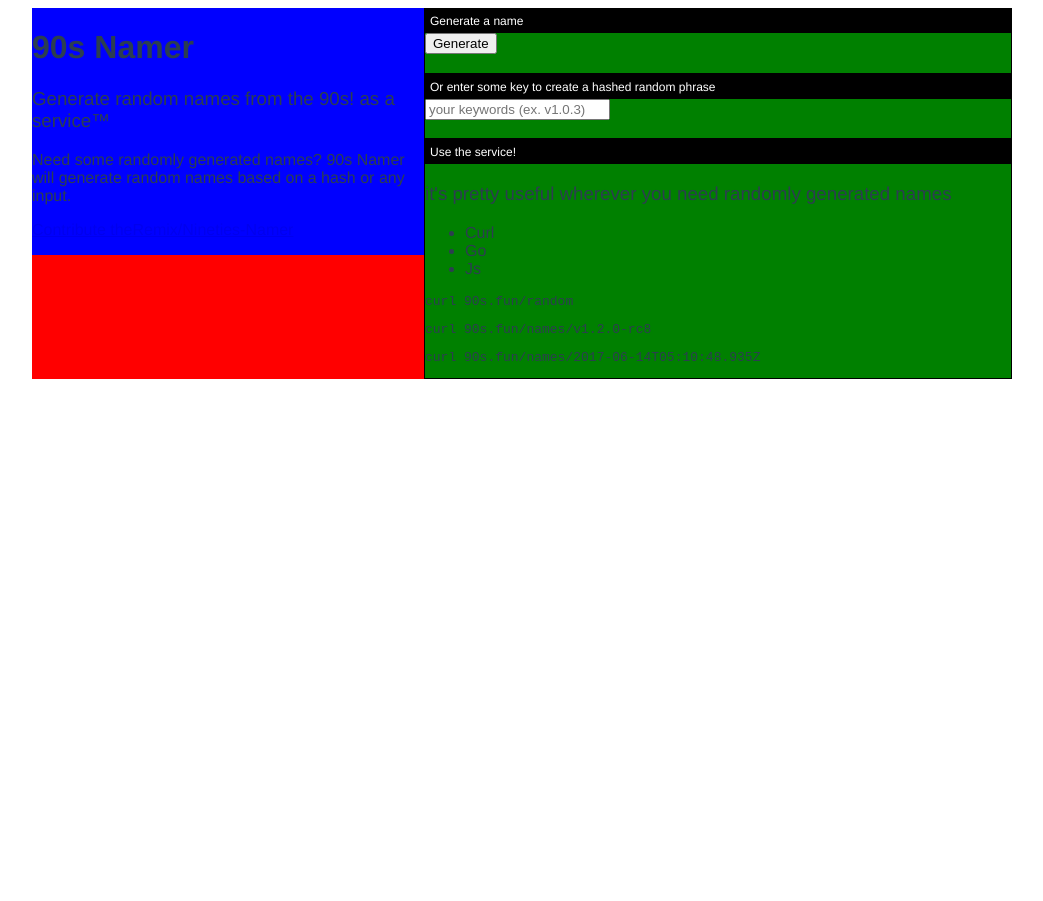
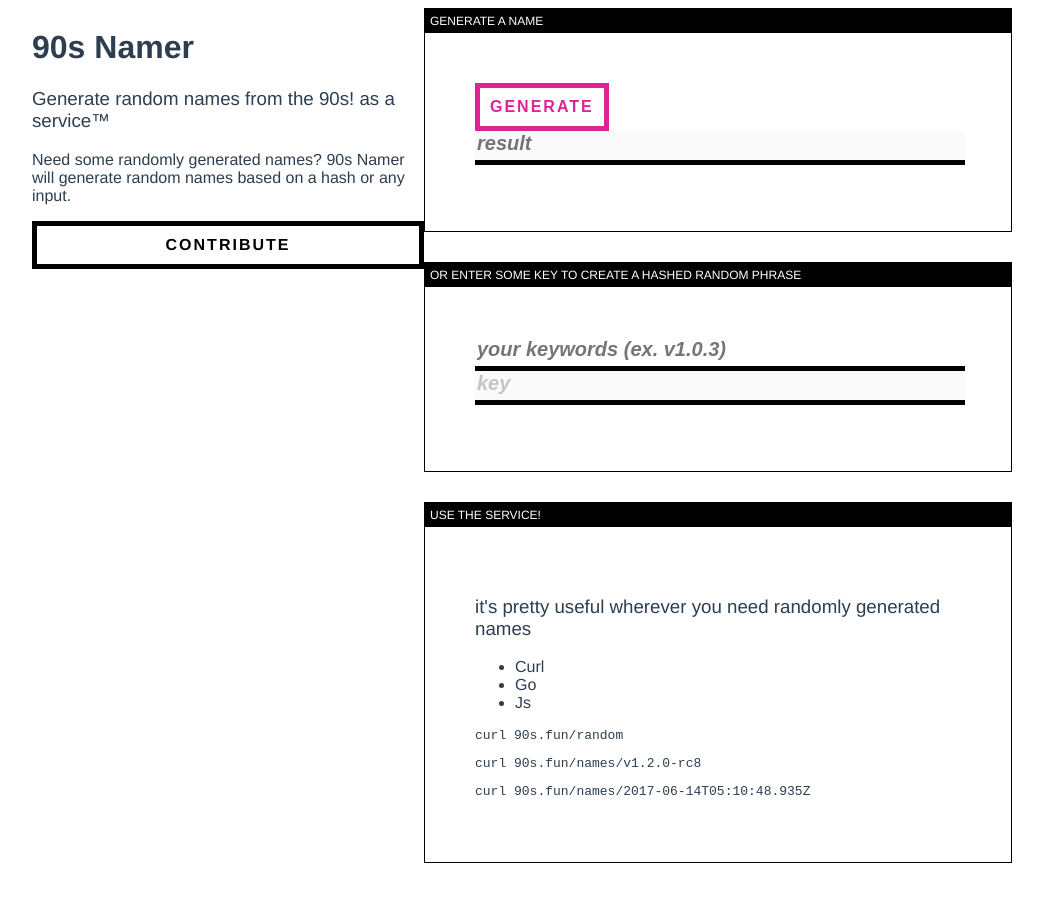
Before and after one commit to theRemix/Nineties-Namer, a Vue app in the folder ui/: page / in a window 1280 px wide. Shown: the whole page, without its empty margins (118-1161 px from the left). Before the commit the page ends 800 px from the top, so only its background shows below. Built offline with nearby package versions, Linux system fonts and the light colour scheme.

Commit message:
replaced .output divs with disabled inputs + styles

```diff
--- a/ui/src/App.vue
+++ b/ui/src/App.vue
@@ -34,26 +34,49 @@ export default {
   text-align: left;
   color: #2c3e50;
   margin-top: 60px;
-  background: red;
   max-width: 980px;
   margin: 0 auto;
   content: "";
   display: table;
   clear: both;
 }
+button, .button {
+  border: 5px solid #000000;
+  padding: 10px;
+  text-align: center;
+  text-transform: uppercase;
+  font-weight: bold;
+  letter-spacing: 2px;
+  cursor: pointer;
+  transition: 0.2s ease all;
+}
+input, .output {
+  border: none;
+  width: 100%;
+  border-bottom: 5px solid #000000;
+  font-size: 20px;
+  font-style: italic;
+  color: #C4C4C4;
+  font-weight: bold;
+  padding-bottom: 5px;
+}
+a {
+  text-decoration: none;
+  color: #000000;
+}
 .about, .right {
   display: inline-block;
   vertical-align: top;
 }
-.about {
-  background: blue;
-}
 .right {
-  background: green;
   width: 60%;
 }
 .random, .hash, .api {
   border: 1px solid #000000;
+  margin-bottom: 30px;
+}
+.inner {
+  padding: 50px;
 }
 h2 {
   color: #FFFFFF;
@@ -62,5 +85,6 @@ h2 {
   margin: 0;
   padding: 5px;
   text-align: left;
+  text-transform: uppercase;
 }
 </style>
--- a/ui/src/components/About.vue
+++ b/ui/src/components/About.vue
@@ -3,8 +3,8 @@
     <h1>90s Namer</h1>
     <h3>Generate random names from the 90s! as a service™</h3>
     <p>Need some randomly generated names? 90s Namer will generate random names based on a hash or any input.</p>
-    <p class="contribute">
-      <a href="https://github.com/theRemix/Nineties-Namer">Contribute theRemix/Nineties-Namer</a>
+    <p class="contribute button">
+      <a href="https://github.com/theRemix/Nineties-Namer">Contribute</a>
     </p>
   </div>
 </template>
--- a/ui/src/components/Api.vue
+++ b/ui/src/components/Api.vue
@@ -1,8 +1,10 @@
 <template>
   <div class="api">
     <h2>Use the service!</h2>
-    <h3>it's pretty useful wherever you need randomly generated names</h3>
-    <api-tab-panel></api-tab-panel>
+    <div class="inner">
+      <h3>it's pretty useful wherever you need randomly generated names</h3>
+      <api-tab-panel></api-tab-panel>
+    </div>
   </div>
 </template>
 
--- a/ui/src/components/Hash.vue
+++ b/ui/src/components/Hash.vue
@@ -1,14 +1,14 @@
 <template>
   <div class="hash">
     <h2>Or enter some key to create a hashed random phrase</h2>
-    <div>
-      <input type="text" placeholder="your keywords (ex. v1.0.3)" v-on:keyup="generate" v-model="key" />
-    </div>
-    <div class="output">
-      <h3>{{hashedName}}</h3>
-    </div>
-    <div class="errors">
-      <p>{{errors}}</p>
+    <div class="inner">
+      <div>
+        <input type="text" placeholder="your keywords (ex. v1.0.3)" v-on:keyup="generate" v-model="key" />
+      </div>
+      <input class="output" placeholder="result" value="key" disabled/>
+      <div class="errors">
+        <p>{{errors}}</p>
+      </div>
     </div>
   </div>
 </template>
--- a/ui/src/components/Random.vue
+++ b/ui/src/components/Random.vue
@@ -1,14 +1,14 @@
 <template>
   <div class="random">
     <h2>Generate a name</h2>
-    <div>
-      <button type="button" v-on:click="generate" class='generate-button'>Generate</button>
-    </div>
-    <div class="output">
-      <h3>{{randomName}}</h3>
-    </div>
-    <div class="errors">
-      <p>{{errors}}</p>
+    <div class="inner">
+      <div>
+        <button type="button" v-on:click="generate" class='generate-button'>Generate</button>
+      </div>
+      <input placeholder="result" v-model="randomName" class="output" disabled />
+      <div class="errors">
+        <p>{{errors}}</p>
+      </div>
     </div>
   </div>
 </template>
@@ -47,4 +47,14 @@ export default {
 h2, h3 {
   font-weight: normal;
 }
+.generate-button {
+  border-color: #E02394;
+  color: #E02394;
+  background: transparent;
+  font-size: 16px;
+}
+.generate-button:hover {
+  color: #FFFFFF;
+  background: #E02394;
+}
 </style>
```
